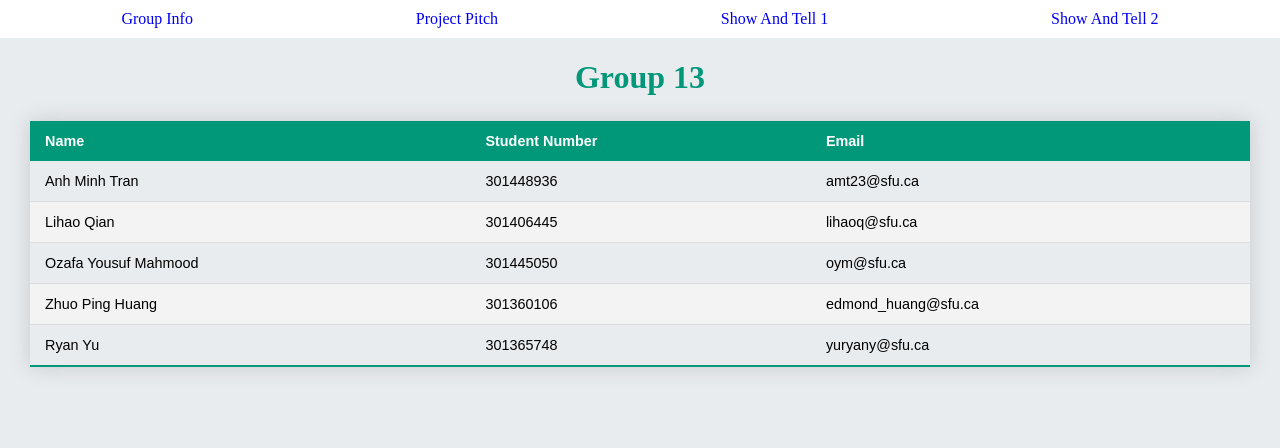
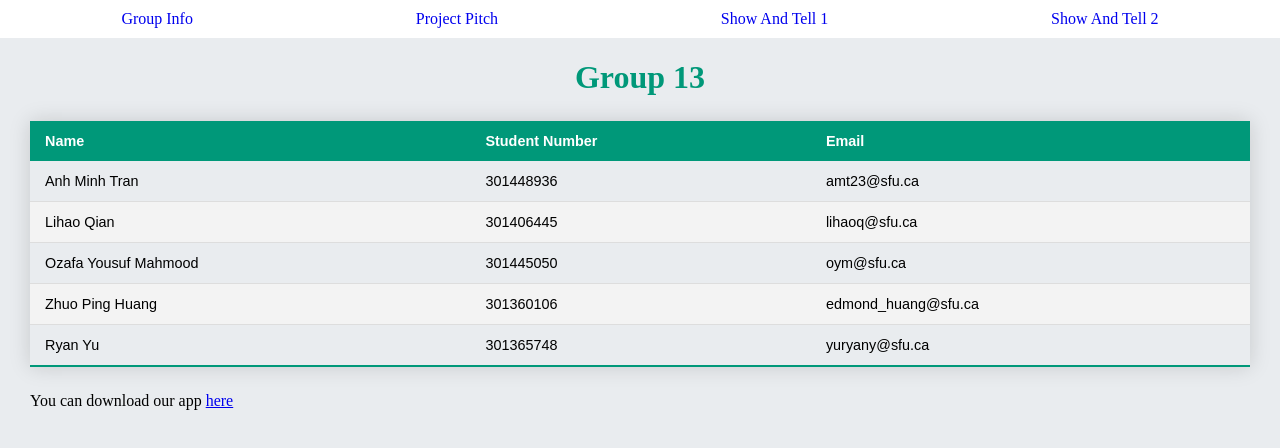
Before and after one commit to anhminhtran235/362-group-website, a React (Create React App) app: page /group_info in a window 1280 px wide. Shown: the top 448 px of the page. Built offline with nearby package versions, Linux system fonts and the light colour scheme.

Commit message:
Add APK link

```diff
--- a/src/pages/GroupInfo.js
+++ b/src/pages/GroupInfo.js
@@ -89,6 +89,12 @@
           ))}
         </tbody>
       </StyledTable>
+      <p>
+        You can download our app{' '}
+        <a href='https://drive.google.com/file/d/11XfvzdB1A3KxeUqynyEcedKP2WET6yRQ/view?usp=sharing'>
+          here
+        </a>
+      </p>
     </>
   );
 };
```
